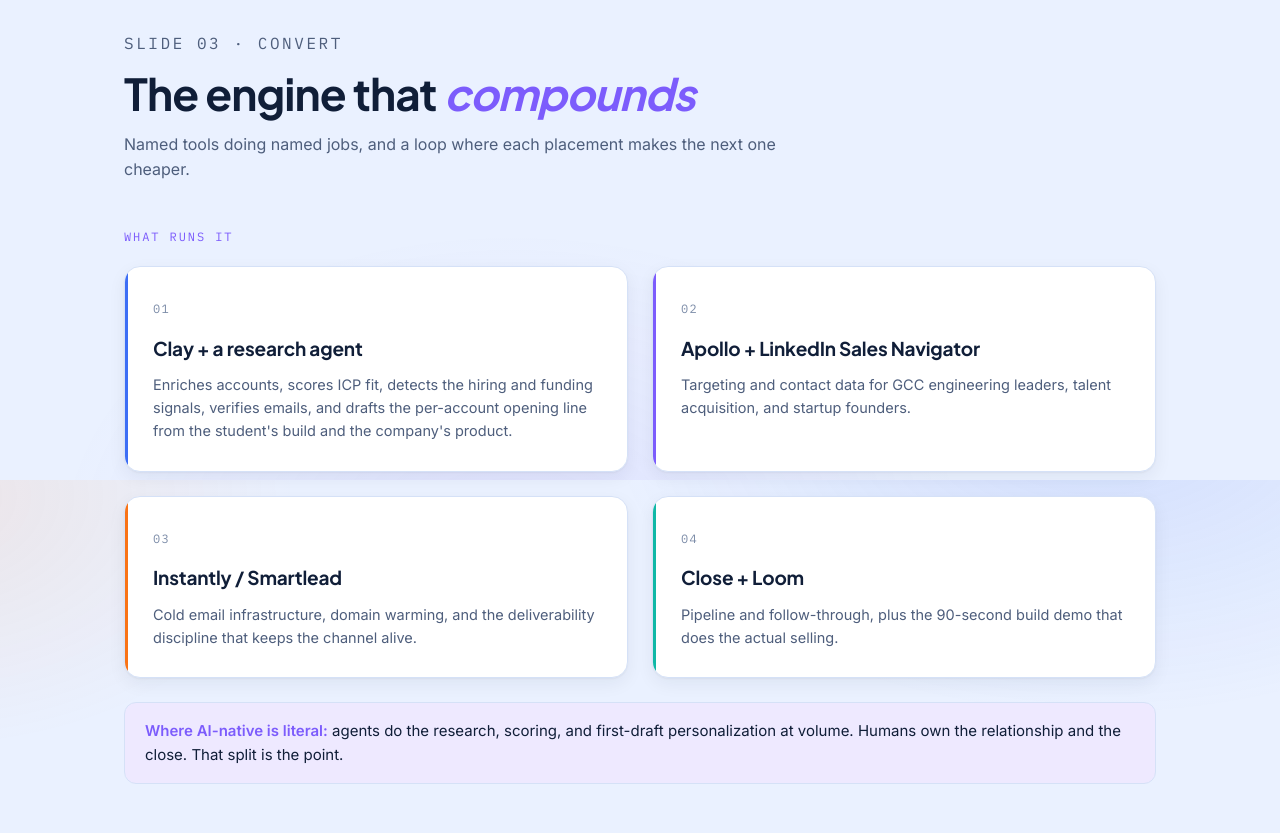
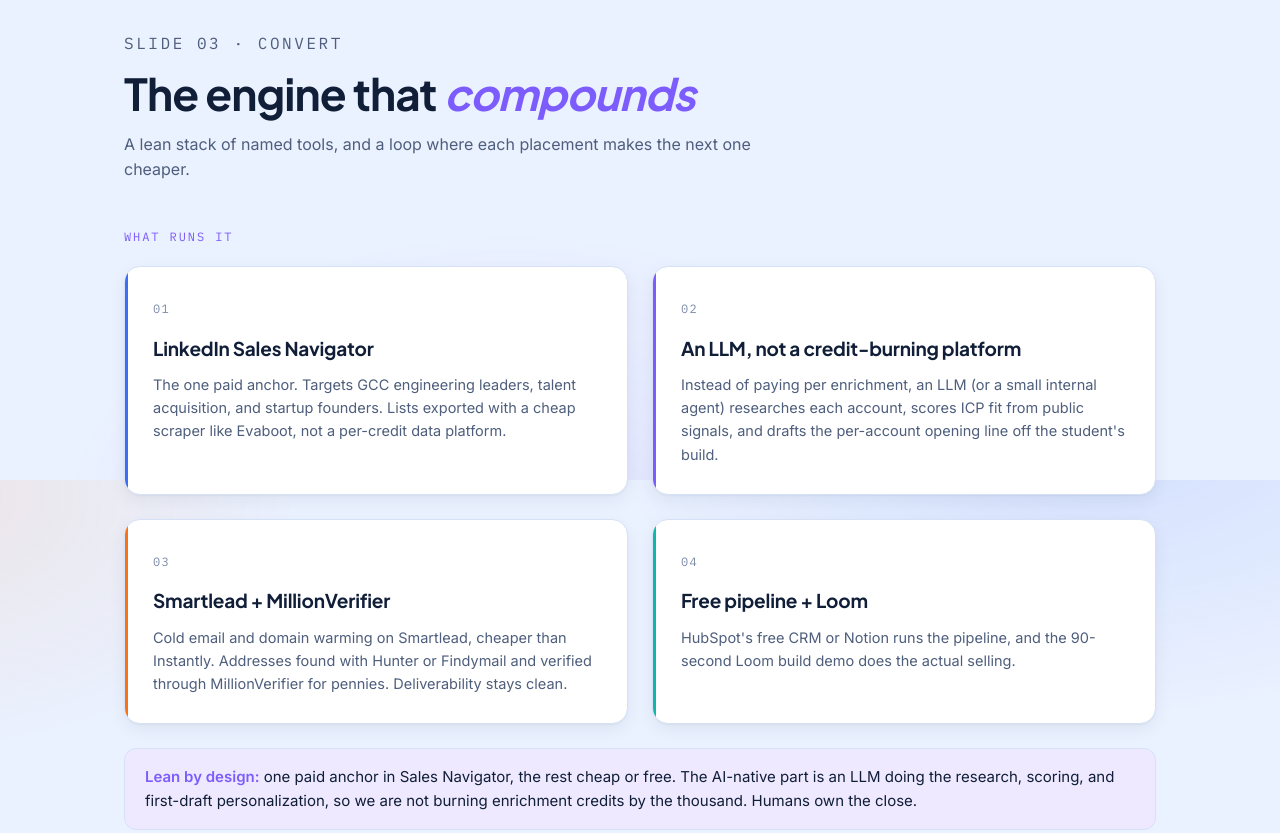
Before and after one commit to kaustubhshukla30/NXT_WAVE, a plain HTML site: page index.html in a window 1280 px wide. Shown: the part 2720-3553 px from the top of the page. Drawn offline with Linux system fonts and the light colour scheme.

Commit message:
Revise text for improved clarity and detail
Updated content for clarity and specificity in various sections.

```diff
--- a/index.html
+++ b/index.html
@@ -340,7 +340,7 @@
           <div class="bar">
             <div class="top"><div class="name">Email <span>warmed domains</span></div><div class="pct">20%</div></div>
             <div class="track"><div class="fill orange" style="--w:20%"></div></div>
-            <p class="why">Clay-enriched, verified only. Roughly 30 to 40 a day per domain, three touches, then break.</p>
+            <p class="why">Addresses found with Hunter or Findymail and verified through MillionVerifier. Roughly 30 to 40 a day per domain, three touches, then break.</p>
           </div>
           <div class="bar">
             <div class="top"><div class="name">Co-branded hackathons <span>GCC clusters</span></div><div class="pct">15%</div></div>
@@ -362,18 +362,18 @@
       <div class="sec-head reveal">
         <p class="eyebrow">Slide 03 · Convert</p>
         <h2>The engine that <span class="a-violet">compounds</span></h2>
-        <p>Named tools doing named jobs, and a loop where each placement makes the next one cheaper.</p>
+        <p>A lean stack of named tools, and a loop where each placement makes the next one cheaper.</p>
       </div>
 
       <div class="reveal">
         <p class="subeye violet">What runs it</p>
         <div class="bets">
-          <div class="bet blue"><span class="no">01</span><h3>Clay + a research agent</h3><p>Enriches accounts, scores ICP fit, detects the hiring and funding signals, verifies emails, and drafts the per-account opening line from the student's build and the company's product.</p></div>
-          <div class="bet violet"><span class="no">02</span><h3>Apollo + LinkedIn Sales Navigator</h3><p>Targeting and contact data for GCC engineering leaders, talent acquisition, and startup founders.</p></div>
-          <div class="bet orange"><span class="no">03</span><h3>Instantly / Smartlead</h3><p>Cold email infrastructure, domain warming, and the deliverability discipline that keeps the channel alive.</p></div>
-          <div class="bet teal"><span class="no">04</span><h3>Close + Loom</h3><p>Pipeline and follow-through, plus the 90-second build demo that does the actual selling.</p></div>
+          <div class="bet blue"><span class="no">01</span><h3>LinkedIn Sales Navigator</h3><p>The one paid anchor. Targets GCC engineering leaders, talent acquisition, and startup founders. Lists exported with a cheap scraper like Evaboot, not a per-credit data platform.</p></div>
+          <div class="bet violet"><span class="no">02</span><h3>An LLM, not a credit-burning platform</h3><p>Instead of paying per enrichment, an LLM (or a small internal agent) researches each account, scores ICP fit from public signals, and drafts the per-account opening line off the student's build.</p></div>
+          <div class="bet orange"><span class="no">03</span><h3>Smartlead + MillionVerifier</h3><p>Cold email and domain warming on Smartlead, cheaper than Instantly. Addresses found with Hunter or Findymail and verified through MillionVerifier for pennies. Deliverability stays clean.</p></div>
+          <div class="bet teal"><span class="no">04</span><h3>Free pipeline + Loom</h3><p>HubSpot's free CRM or Notion runs the pipeline, and the 90-second Loom build demo does the actual selling.</p></div>
         </div>
-        <div class="stack-note"><b>Where AI-native is literal:</b> agents do the research, scoring, and first-draft personalization at volume. Humans own the relationship and the close. That split is the point.</div>
+        <div class="stack-note"><b>Lean by design:</b> one paid anchor in Sales Navigator, the rest cheap or free. The AI-native part is an LLM doing the research, scoring, and first-draft personalization, so we are not burning enrichment credits by the thousand. Humans own the close.</div>
       </div>
 
       <div class="block reveal">
@@ -450,7 +450,7 @@
         <div class="road">
           <div class="step">
             <div class="ph">Week 1</div><h4>Build the list</h4>
-            <p>GCC and YC accounts enriched and signal-scored in Clay. Lock the ICP and the disqualify rules.</p>
+            <p>GCC and YC accounts from Sales Navigator and free signals (LinkedIn Jobs, YC directory, funding news), scored by an LLM. Lock the ICP and disqualify rules.</p>
             <span class="tag blue">list live</span>
           </div>
           <div class="step">
@@ -476,7 +476,7 @@
 
 <footer>
   <div class="wrap">
-    <p class="footer-line">NxtWave GTM · 1,000 AI-native FDEs in 6 months · pairs with the live proof at <a href="https://nxtwave-builds.vercel.app/" target="_blank" rel="noopener">nxtwave-builds.vercel.app</a></p>
+    <p class="footer-line">NxtWave GTM · 1,000 AI-native FDEs in 6 months</p>
   </div>
 </footer>
 
```
